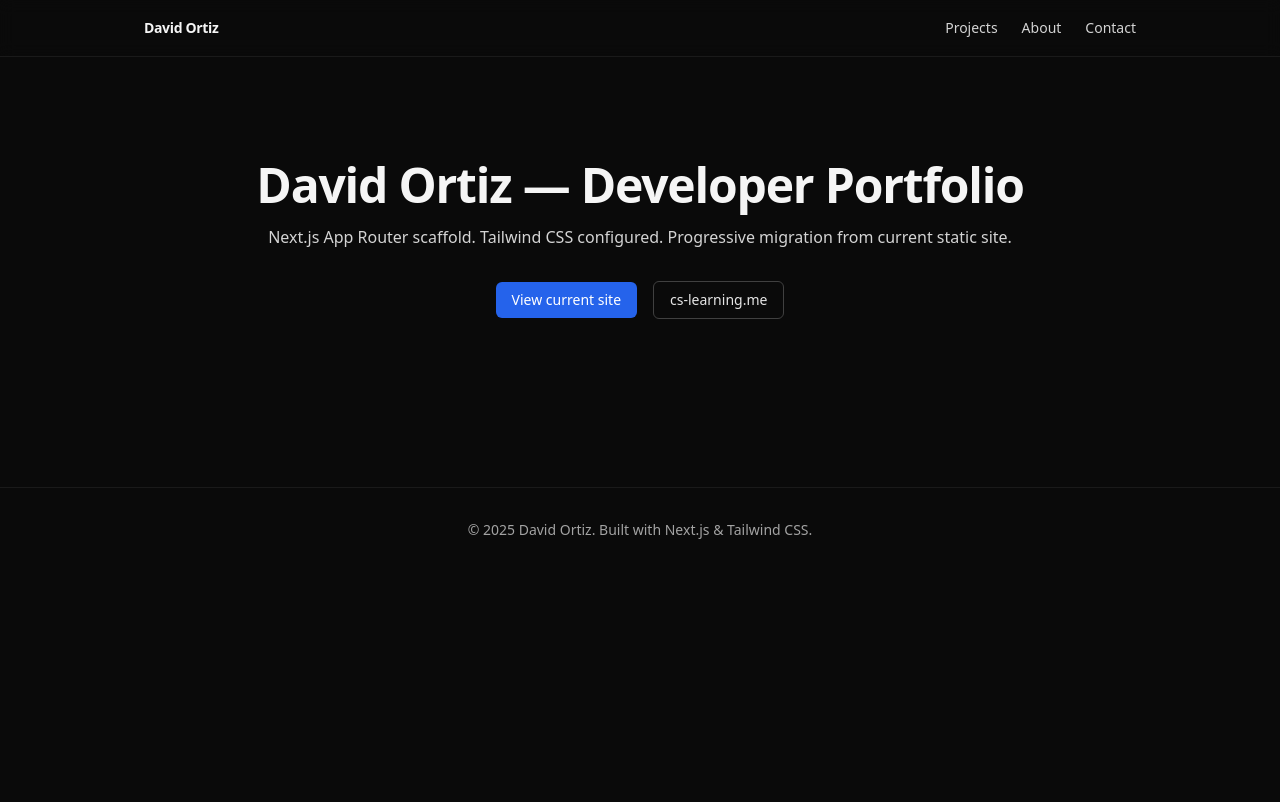
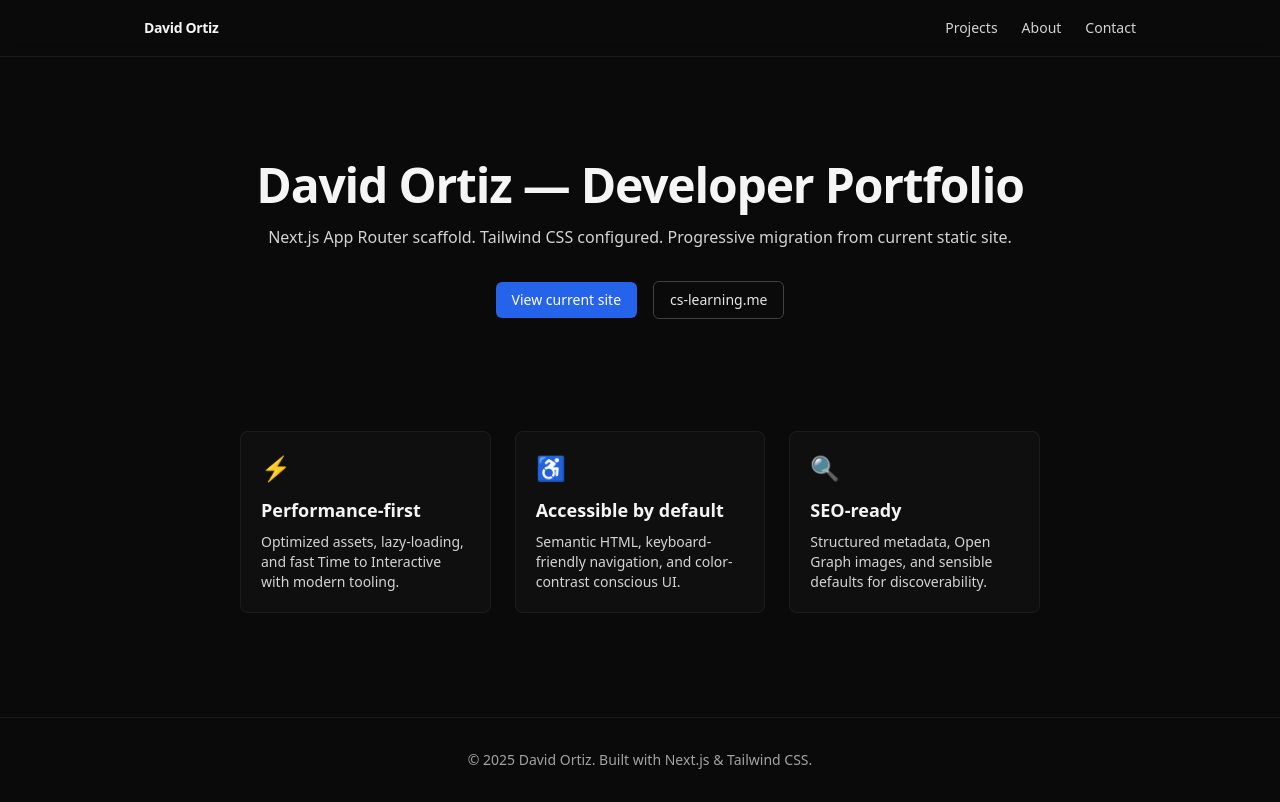
Before and after one commit to RazonIn4K/david-ortiz-portfolio, a Next.js app in the folder next-app/: page / in a window 1280 px wide. Built offline with nearby package versions, Linux system fonts and the light colour scheme.

Commit message:
feat(next): use FeatureSection on home page

```diff
--- a/next-app/app/page.tsx
+++ b/next-app/app/page.tsx
@@ -1,4 +1,5 @@
 import Hero from '../components/Hero';
+import FeatureSection from '../components/FeatureSection';
 
 export default function Home() {
   return (
@@ -9,6 +10,7 @@ export default function Home() {
         primary={{ href: '/', label: 'View current site' }}
         secondary={{ href: 'https://cs-learning.me', label: 'cs-learning.me' }}
       />
+      <FeatureSection />
     </main>
   );
 }
```
